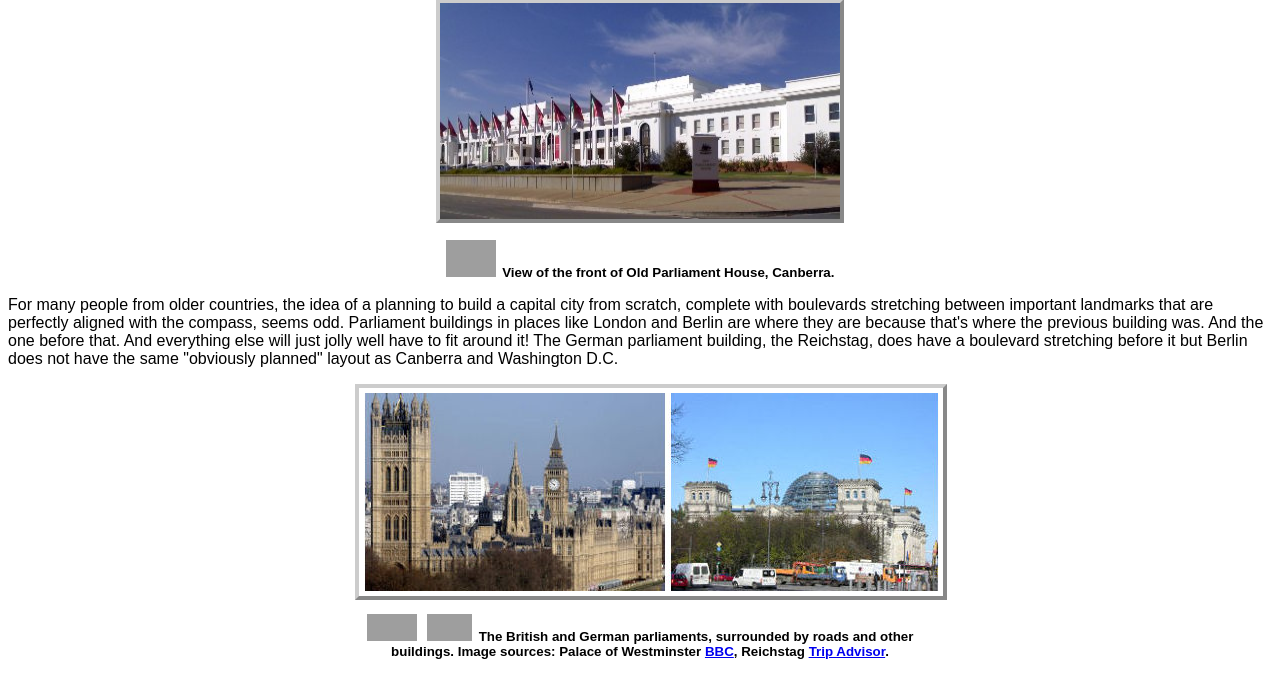
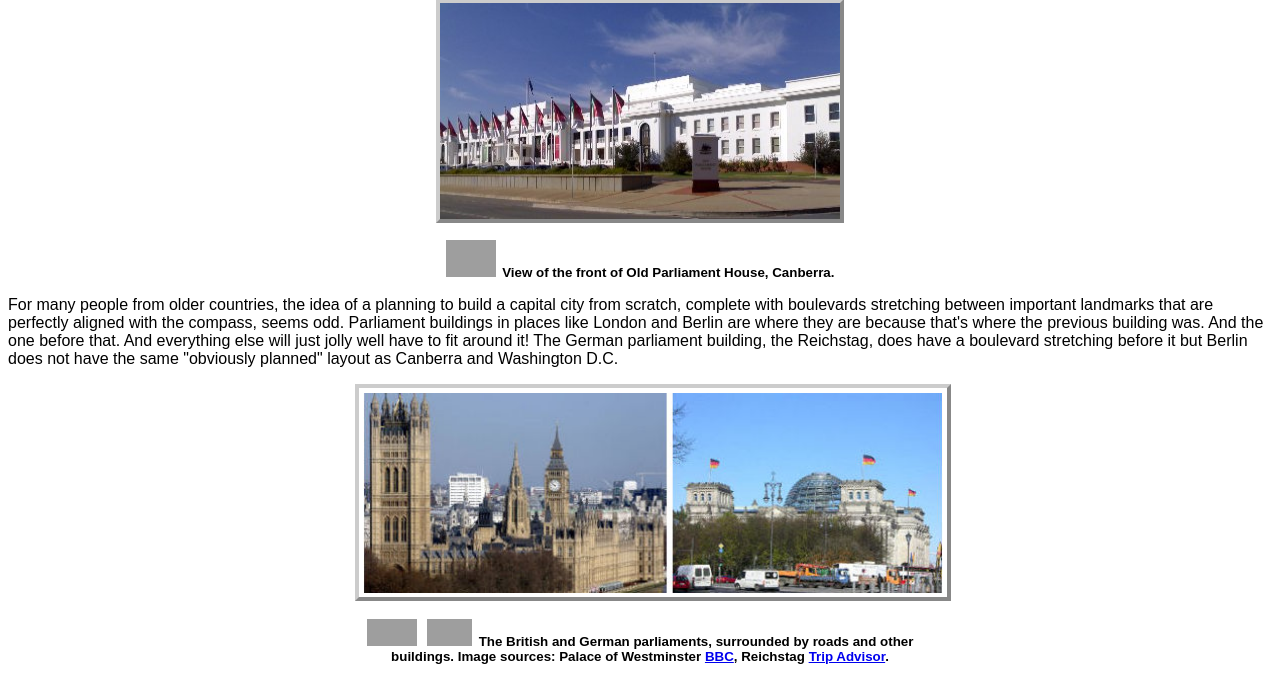
Before and after one commit to Racheet/W3C-Mobile-Course, a PHP site: page / in a window 1280 px wide. Shown: the part 1287-1964 px from the top of the page. Run offline with PHP 8.4, Linux system fonts and the light colour scheme; grey boxes are pictures that could not be loaded.

Commit message:
cleaned up css completely

```diff
--- a/assignment3/work/Style.css
+++ b/assignment3/work/Style.css
@@ -4,13 +4,7 @@
       color: #000000;
     }
 
-    table {width:15em; border-collapse:collapse}
-    caption {caption-side:bottom; width:15em; padding-top:0.5em}
-    caption span {font-size:smaller}
-    td {border:solid thin black; padding:0.5em}
     p {margin-bottom: 1em}
-	p.revision {text-align:right; font-style:italic}
-
 	h1 {text-align:center;}
 
     div.imgHolder {
@@ -25,25 +19,10 @@
     }
 
     div.imgHolder img {
-      border-top-width:4px;
-      border-top-color: #cccccc;
-      border-top-style: solid;
-      border-left-width:4px;
-      border-left-color: #cccccc;
-      border-left-style: solid;
-      border-right-width:4px;
-      border-right-color: #888888;
-      border-right-style: solid;
-      border-bottom-width:4px;
-      border-bottom-color: #888888;
-      border-bottom-style: solid;
+		border-width: 4px;
+		border-style: solid;
+		border-color: #cccccc #888888 #888888 #cccccc;
     }
-
-    div.imgHolder p.caption img {
-      border-width:0; margin-right:0.5em;
-    }
-
-	div.imgHolder p.caption img {border-width:0; margin-right:0.5em}
 
 	.sprite-aus{background-position: 0 0; width: 50px; height: 37px; }
 	.sprite-de{background-position: 0 -87px; width: 45px; height: 27px; }
@@ -57,24 +36,7 @@
 		background-repeat:no-repeat;
 	}
 
-	div#oldworld-parliaments {
-		width:584px;
-		height:208px;
-		border-top-width:4px;
-		border-top-color: #cccccc;
-		border-top-style: solid;
-		border-left-width:4px;
-		border-left-color: #cccccc;
-		border-left-style: solid;
-		border-right-width:4px;
-		border-right-color: #888888;
-		border-right-style: solid;
-		border-bottom-width:4px;
-		border-bottom-color: #888888;
-		border-bottom-style: solid;
+	 img#oldworld-parliaments{
+		padding:5px 4px 4px 4px;
 		margin: 0 auto;
 	 }
-
-	 div#oldworld-parliaments img{
-		border-width:0; padding:5px 4px 4px 4px
-	 }
--- a/assignment3/work/index.html
+++ b/assignment3/work/index.html
@@ -30,9 +30,7 @@
 		<p>For many people from older countries, the idea of a planning to build a capital city from scratch, complete with boulevards stretching between important landmarks that are perfectly aligned with the compass, seems odd. Parliament buildings in places like London and Berlin are where they are because that's where the previous building was. And the one before that. And
 		everything else will just jolly well have to fit around it! The German parliament building, the Reichstag, does have a boulevard stretching before it but Berlin does not have the same "obviously planned" layout as Canberra and Washington D.C.</p>
 		<div class="imgHolder">
-			<div id="oldworld-parliaments">
-				  <img src="parliaments.jpg" width="575" height="198" alt="The Palace of Westminster, London and the Reichstag, Berlin" />
-			</div>
+			  <img id="oldworld-parliaments" src="parliaments.jpg" width="580" height="200" alt="The Palace of Westminster, London and the Reichstag, Berlin" />
 			<p class="caption"><span class="css-sprite sprite-uk" width="50px" height="27px"></span> <span class="css-sprite sprite-de" width="47px" height="27px"></span>The British and German parliaments, surrounded by roads and other buildings. Image sources: Palace of Westminster <a href="http://www.bbc.co.uk/radio4/womanshour/01/media/palace-of-westminster.jpg">BBC</a>, Reichstag <a href="http://media-cdn.tripadvisor.com/media/photo-s/00/18/bd/9a/parliament-building-reichstag.jpg">Trip Advisor</a>.</p>
 		</div>
 	</body>
```
Also changed, not shown: assignment3/work/csg-4fcbc44e07d1f.gif (deleted), assignment3/work/palace-of-westminister.jpg (deleted), assignment3/work/parliament-building-reichstag.jpg (deleted).
